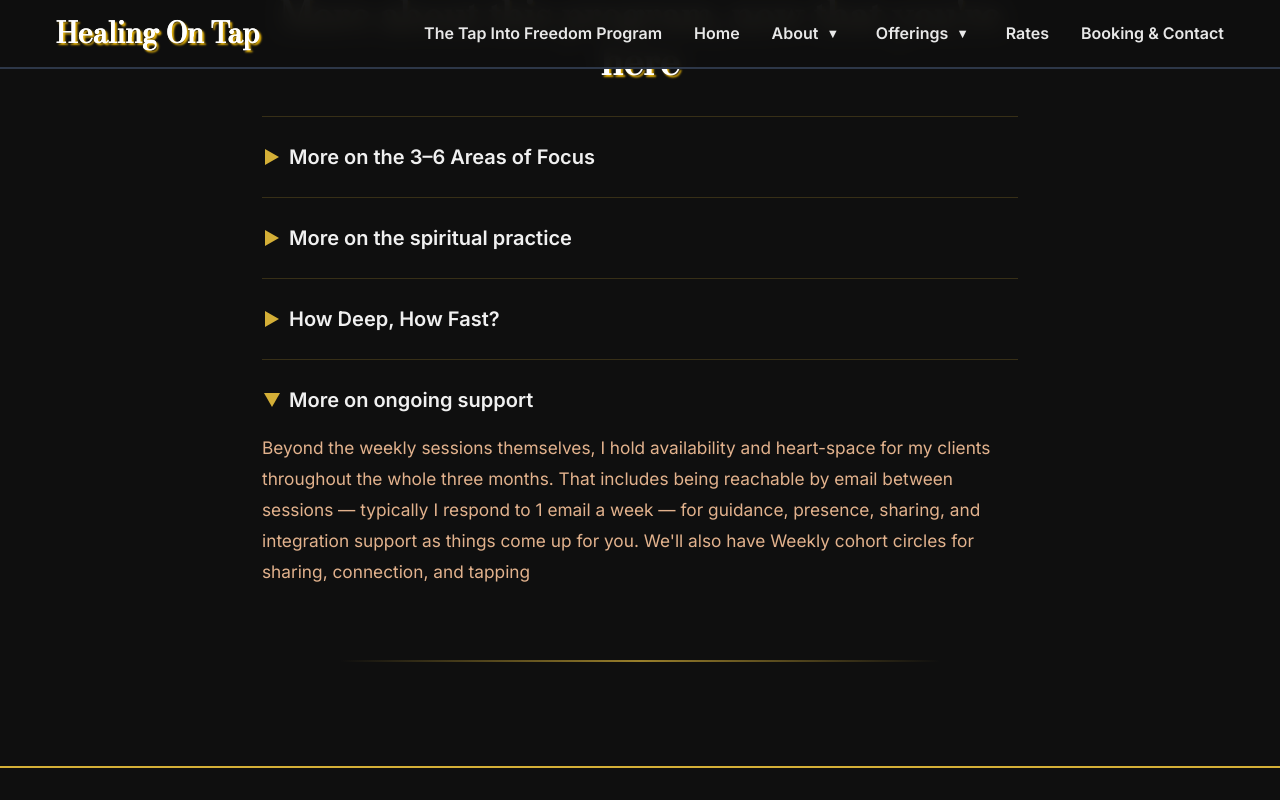
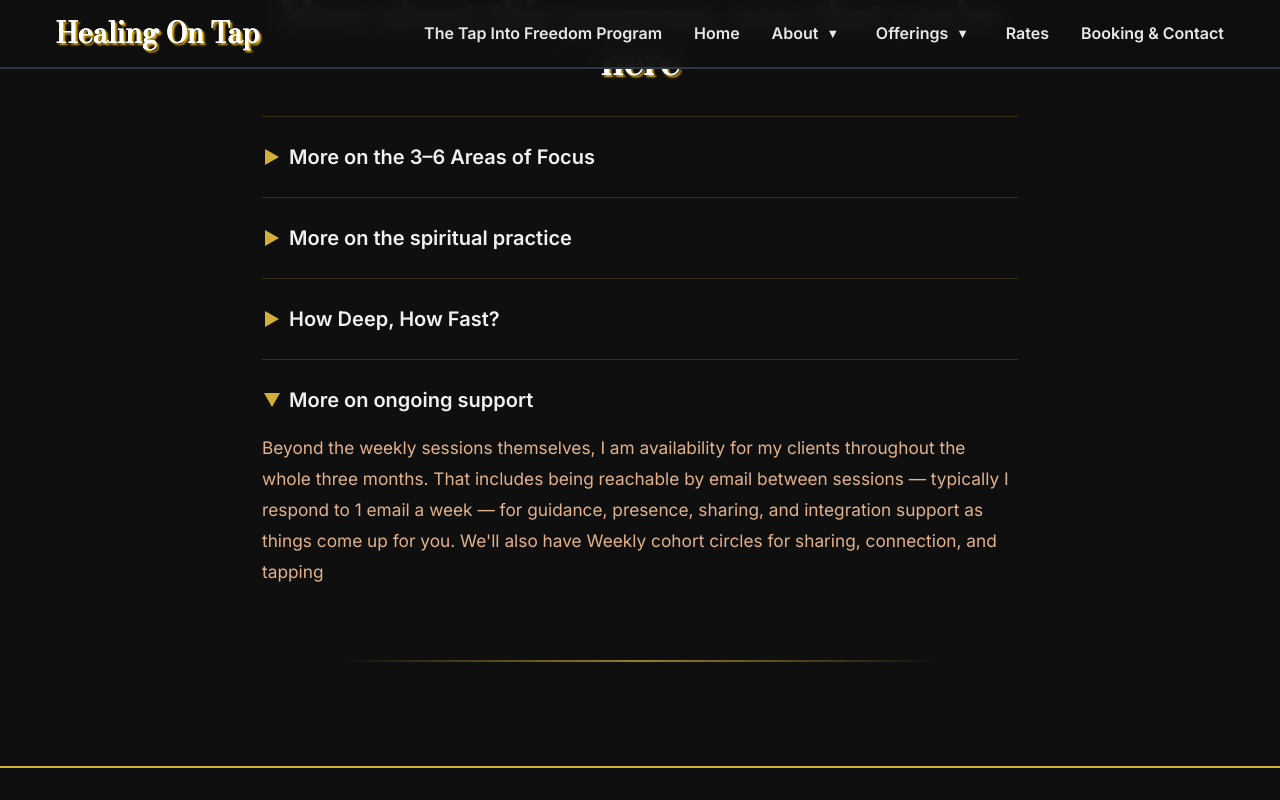
Before and after one commit to naturalCode4/kalyanamitta-website, a React (Create React App) app: page /alignment-form in a window 1280 px wide. Both pictures are taken after a click on the element "More on ongoing support". Shown: the part 1182-1982 px from the top of the page. Built offline with nearby package versions, Linux system fonts and the light colour scheme; the HTML template or start-up script is replaced by a standard one.

Commit message:
changed one thing

```diff
--- a/src/pages/AlignmentForm.js
+++ b/src/pages/AlignmentForm.js
@@ -158,7 +158,7 @@ const MORE_ABOUT = [
     key: 'ongoingSupport',
     title: 'More on ongoing support',
     body: (
-      <p>Beyond the weekly sessions themselves, I hold availability and heart-space for my clients throughout the whole three months. That includes being reachable by email between sessions — typically I respond to 1 email a week — for guidance, presence, sharing, and integration support as things come up for you. We'll also have Weekly cohort circles for sharing, connection, and tapping</p>
+      <p>Beyond the weekly sessions themselves, I am availability for my clients throughout the whole three months. That includes being reachable by email between sessions — typically I respond to 1 email a week — for guidance, presence, sharing, and integration support as things come up for you. We'll also have Weekly cohort circles for sharing, connection, and tapping</p>
     ),
   },
 ];
```
